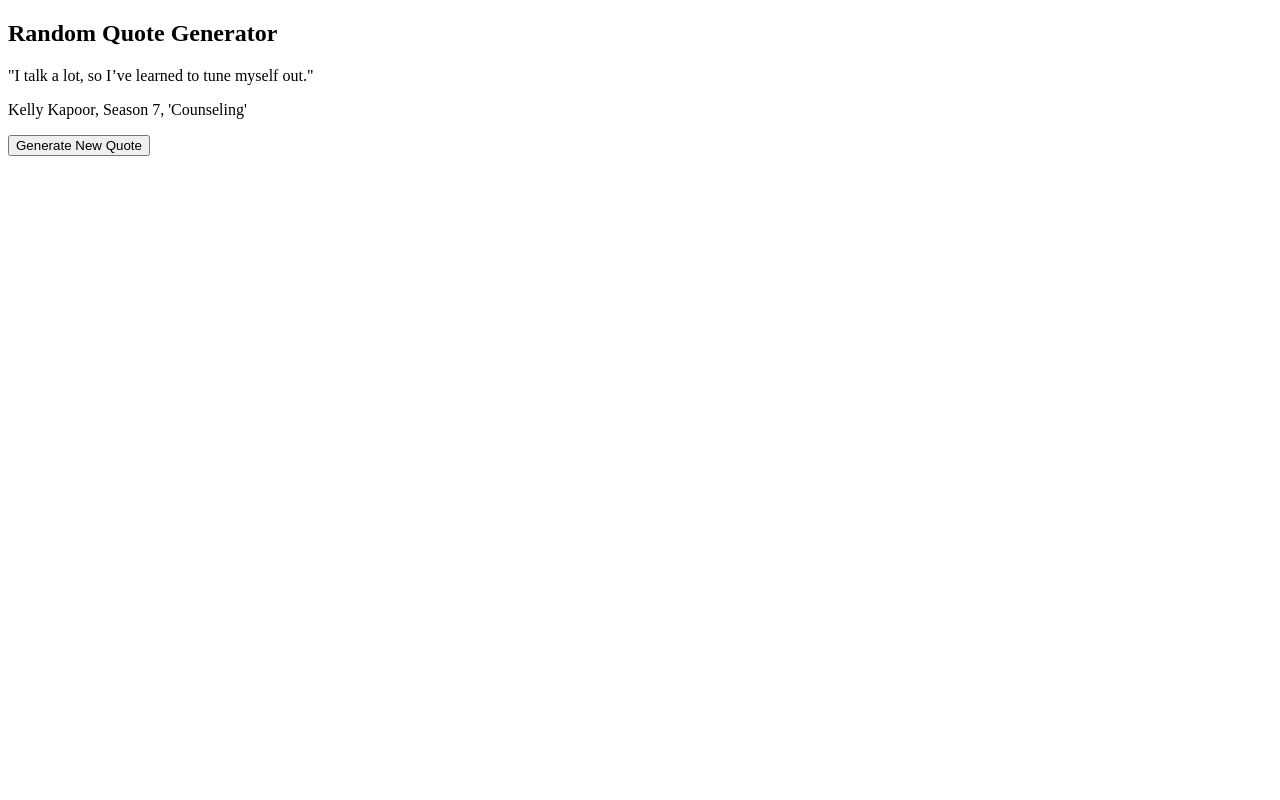
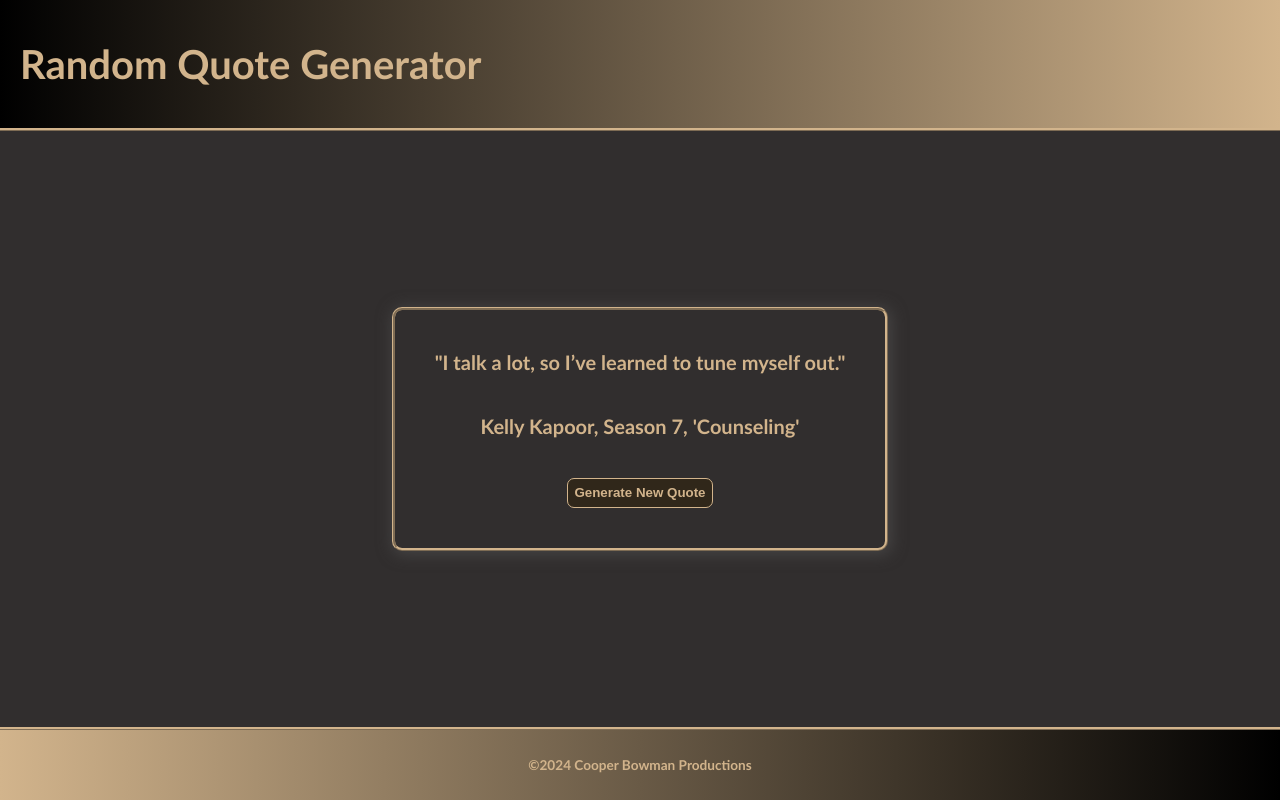
Before and after one commit to cooperB0405/randomquotegenerator, a plain HTML site: page index.html in a window 1280 px wide. Drawn offline with Linux system fonts and the light colour scheme.

Commit message:
new updates

```diff
--- a/index.html
+++ b/index.html
@@ -4,7 +4,7 @@
     <meta charset="UTF-8">
     <meta name="viewport" content="width=device-width, initial-scale=1.0">
     <link rel="stylesheet" href="styles/main.css">
-    <script src="js/scripts.js"></script>
+
     <title>Random Quote Generator</title>
 </head>
 <body>
@@ -15,11 +15,12 @@
         <div class="container">
             <p id="quotation"></p>
             <p id="author"></p>
-            <button id="generate" onclick="generateQuote()">Generate New Quote</button>
+            <button id="generate">Generate New Quote</button>
        </div>
     </main>
     <footer>
-
+        <p>&copy;2024 Cooper Bowman Productions</p>
     </footer>
 </body>
 </html>
+<script src="js/scripts.js"></script>
--- a/js/scripts.js
+++ b/js/scripts.js
@@ -32,3 +32,4 @@ window.onload = function () {
 }
 
 document.getElementById("generate").addEventListener('click', generateQuote());
+document.getElementById("generate").addEventListener("click", generateQuote);
--- a/styles/main.css
+++ b/styles/main.css
@@ -0,0 +1,67 @@
+*{
+    margin: 0;
+    padding: 0;
+    box-sizing: border-box;
+}
+body{
+    background-color: rgb(49, 46, 46);
+    color: tan;
+    font-family: 'Trebuchet MS', 'Lucida Sans Unicode', 'Lucida Grande', 'Lucida Sans', Arial, sans-serif;
+    font-size: 100%;
+    display: flex;
+    flex-direction: column;
+    min-height: 100vh;
+}
+header{
+    border-bottom: 3px ridge tan;
+    background-image: linear-gradient(to right, black, tan);
+}
+header h2{
+    padding: 1em .5em;
+    font-size: 250%;
+}
+main{
+    display: flex;
+    flex-direction: column;
+    margin: auto 0;
+    align-items: center;
+}
+.container{
+    font-weight: bold;
+    font-size: 125%;
+    display: flex;
+    flex-direction: column;
+    align-items: center;
+    gap: 2em;
+    border: 3px ridge tan;
+    border-radius: 10px;
+    box-shadow: 2px 2px 15px 2px rgba(77, 76, 76, 0.728);
+    padding: 2em;
+}
+#generate{
+    padding: .5em;
+    border: 1px solid tan;
+    border-radius: 7px;
+    background-color: rgb(48, 39, 26);
+    color: tan;
+    font-weight: bold;
+    cursor: pointer;
+    transition: all ease-in-out 300ms;
+}
+#generate:hover{
+    color: rgb(48, 39, 26);
+    background-color: tan;
+}
+footer{
+    border-top: 3px ridge tan;
+    background-image: linear-gradient(to left, black, tan);
+    color: tan;
+    display: flex;
+    align-items: center;
+    justify-content: center;
+}
+footer p{
+    padding: 2em 0;
+    font-weight: bold;
+    font-size: 85%;
+}
```
